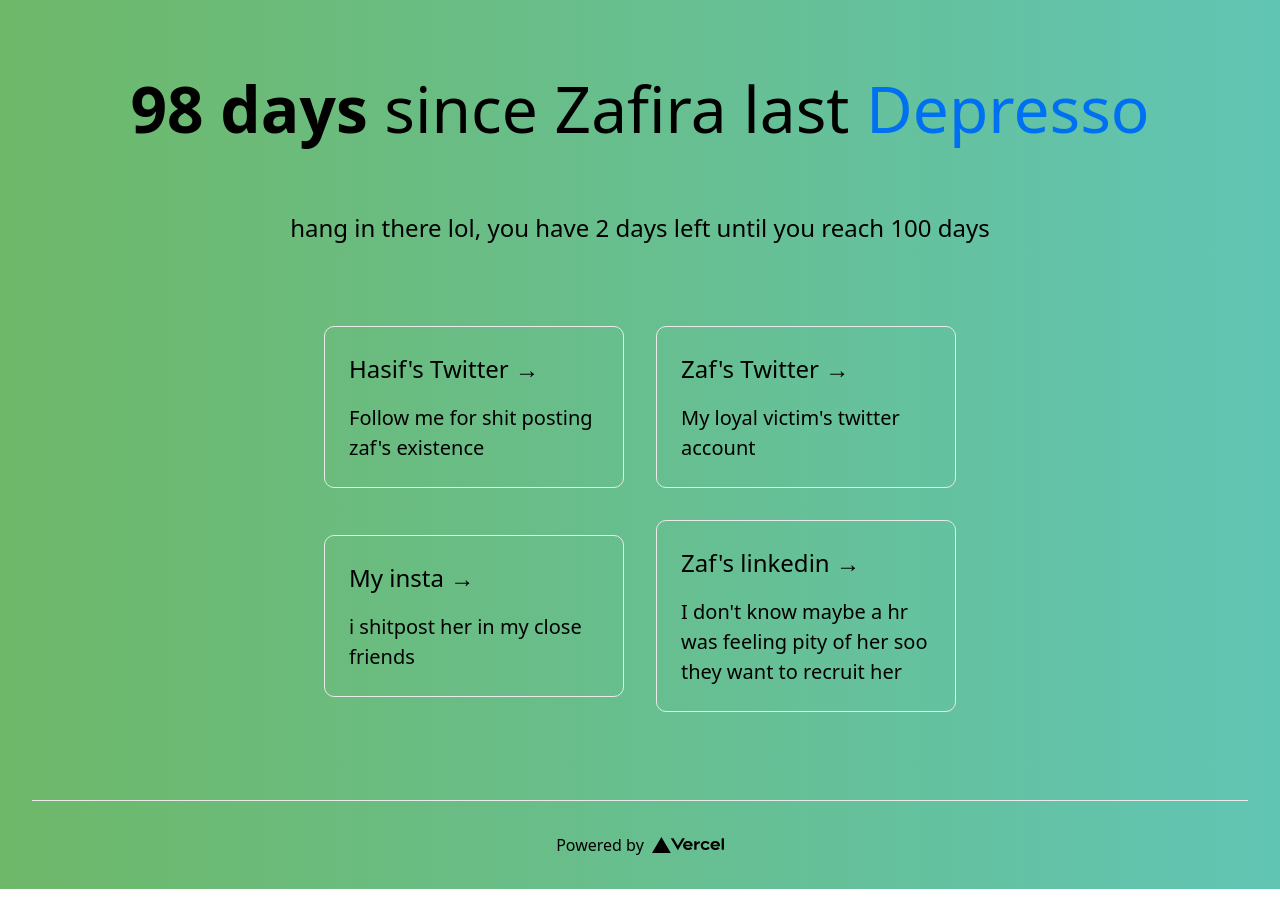
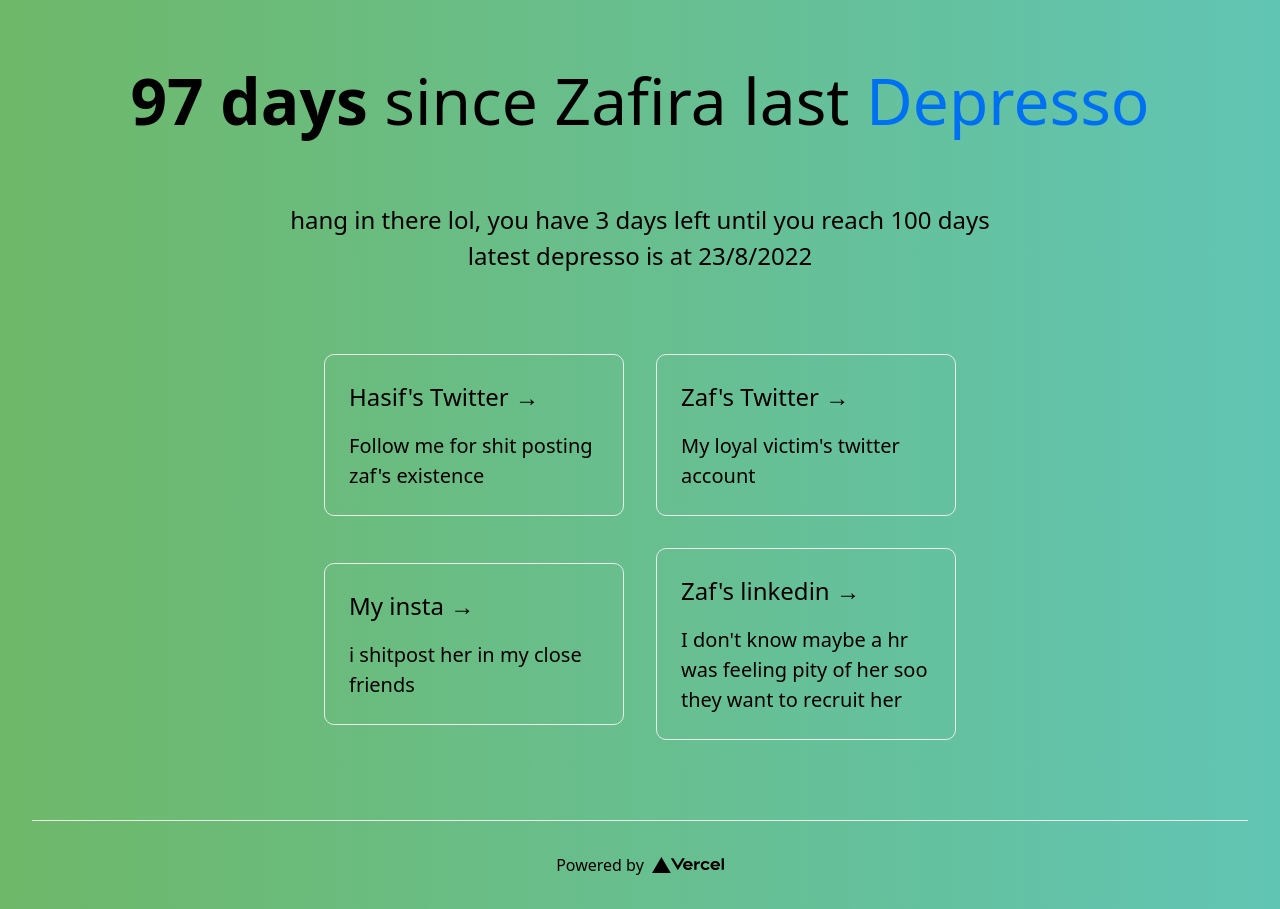
Before and after one commit to hasifjasmi/depressoTracker, a Next.js app: page / in a window 1280 px wide. Built offline with nearby package versions, Linux system fonts and the light colour scheme.

Commit message:
added link to youtube and did some kemas kemas

```diff
--- a/pages/index.jsx
+++ b/pages/index.jsx
@@ -14,7 +14,7 @@ export default function Home() {
   console.log(result);
   var str = result;
   var days = str.match(/(\d+)/);
-  var numDays = days[0];
+  var numDays = days[0] - 1;
   var diffDays = 100 - numDays;
 
   const [message, setMessage] = useState("");
@@ -50,11 +50,19 @@ export default function Home() {
 
         <main className={styles.main}>
           <h1 className={styles.title}>
-            <b>{result} </b>since Zafira last{" "}
-            <Link href="posts/first-post">Depresso</Link>
+            <b>{numDays} days </b>since Zafira last{" "}
+            <Link
+              target="_blank"
+              href="https://www.youtube.com/watch?v=E61gXw7aLJk&ab_channel=SendenDahaG%C3%BCzel"
+            >
+              Depresso
+            </Link>
           </h1>
 
-          <p className={styles.description}>{message}</p>
+          <p className={styles.description}>
+            {message}
+            <p> latest depresso is at 23/8/2022</p>
+          </p>
 
           <div className={styles.grid}>
             <a href="https://twitter.com/acipooh" className={styles.card}>
```
